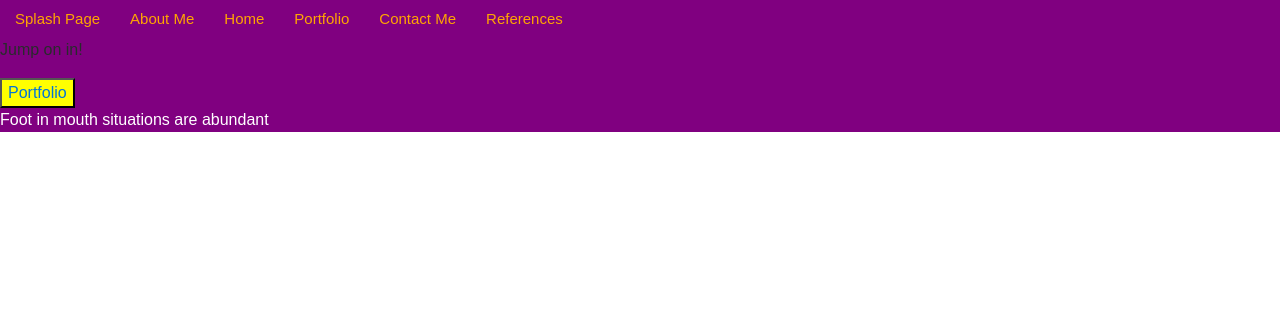
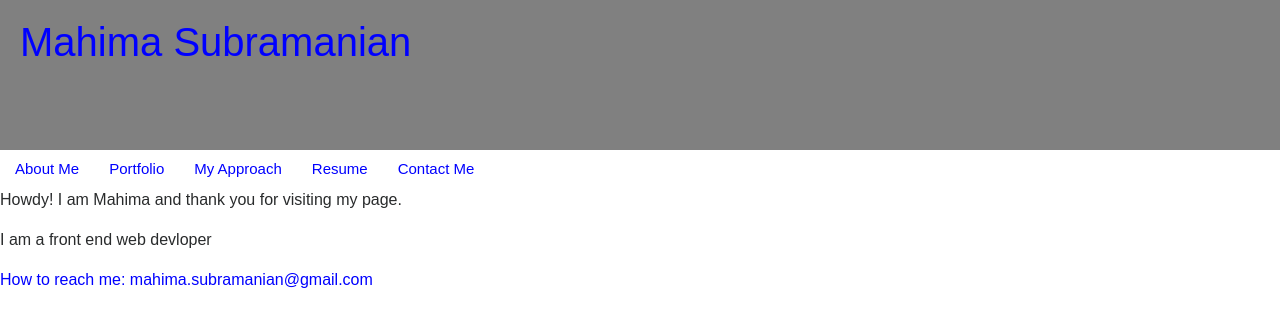
Before and after one commit to Smahima/smahima.github.io, a React (Create React App) app: page / in a window 1280 px wide. Shown: the top 326 px of the page. Built offline with nearby package versions, Linux system fonts and the light colour scheme.

Commit message:
changed color for header, nav bar, and footer

```diff
--- a/src/components/About.js
+++ /dev/null
@@ -1,13 +0,0 @@
-import React, { Component } from 'react';
-
-class About extends Component {
-  render() {
-     return (
-       <div>
-         <p>This is all about Me!</p>
-       </div>
-     );
-   }
- }
-
-export default About;
--- a/src/components/App.js
+++ b/src/components/App.js
@@ -1,17 +1,18 @@
 import React, { Component } from 'react';
 import { NavLink } from 'react-router-dom';
+import BaseLayout from './BaseLayout'
 
 class App extends Component {
   render() {
-    let button = {
-      backgroundColor: "yellow",
-      color: "black",
-    };
 
      return (
        <div>
-          <p>Jump on in!</p>
-          <button className="button" style={button}><NavLink to="/Portfolio">Portfolio</NavLink></button>
+
+        <div>
+        <p>Howdy! I am Mahima and thank you for visiting my page.</p>
+        <p>I am a front end web devloper</p></div>
+
+
        </div>
      );
    }
--- a/src/components/BaseLayout.js
+++ b/src/components/BaseLayout.js
@@ -4,31 +4,26 @@ import { NavLink } from 'react-router-dom';
 
 class BaseLayout extends Component {
   render() {
-    let navBar = {
-     color: "orange",
-
-   };
-   let boxStyle = {
-     backgroundColor: "purple",
-   };
-   let footer = {
-    color: "white",
-   };
-
 
     return (
-      <div className="box" style={boxStyle}>
 
-          <div className="navBar">
-          <NavLink activeClassName="selected" className="nav-link" exact to="/" style={navBar}>Splash Page</NavLink><NavLink activeClassName="selected" className="nav-link" to="/About" style={navBar}>About Me</NavLink>
-          <NavLink activeClassName="selected" className="nav-link" to="/Home" style={navBar}>Home</NavLink>
-          <NavLink activeClassName="selected" className="nav-link" to="/Portfolio" style={navBar}>Portfolio</NavLink>
-          <NavLink activeClassName="selected" className="nav-link" to="/Contacts" style={navBar}>Contact Me</NavLink>
-          <NavLink activeClassName="selected" className="nav-link" to="/References" style={navBar}>References</NavLink>
-          </div>
+      <div>
+
+       <div className="header">
+        <h1> Mahima Subramanian</h1>
+       </div>
+
+      <div className="nav">
+       <NavLink activeClassName="selected" className="nav-link" exact to="/">About Me</NavLink>
+       <NavLink activeClassName="selected" className="nav-link" to="/Portfolio">Portfolio</NavLink>
+       <NavLink activeClassName="selected" className="nav-link" to="/Processs">My Approach</NavLink>
+       <NavLink activeClassName="selected" className="nav-link" to="/Resume">Resume</NavLink>
+       <NavLink activeClassName="selected" className="nav-link" to="/Contact">Contact Me</NavLink>
+      </div>
         {this.props.children}
 
-        <footer className="footer" style={footer}>Foot in mouth situations are abundant</footer>
+        <div><footer className="footer">How to reach me: mahima.subramanian@gmail.com</footer></div>
+
       </div>
 
       );
--- a/src/components/Contacts.js
+++ b/src/components/Contact.js
@@ -3,7 +3,7 @@ import { NavLink } from 'react-router-dom';
 import Mailto from 'react-mailto';
 
 
-class Contacts extends Component {
+export default class Contact extends Component {
   render() {
 
      return (
@@ -16,7 +16,3 @@ class Contacts extends Component {
      );
   }
 }
-
-
-
-export default Contacts;
--- a/src/components/Home.js
+++ /dev/null
@@ -1,21 +0,0 @@
-import React, { Component } from 'react';
-import { NavLink } from 'react-router-dom';
-
-class Home extends Component {
-  render() {
-    let button = {
-      backgroundColor: "yellow",
-      color: "black",
-    };
-
-     return (
-       <div>
-         <p>A home page seems redundant</p>
-         <button className="button" style={button}><NavLink to="/Portfolio">Portfolio</NavLink></button>
-       </div>
-     );
-   }
- }
-
-
-export default Home;
--- a/src/components/Portfolio.js
+++ b/src/components/Portfolio.js
@@ -4,14 +4,11 @@ import { Link } from 'react-router-dom';
 class Portfolio extends Component {
 
   render() {
-    let button = {
-      backgroundColor: "yellow",
-      color: "black",
-    };
+
      return (
        <div>
          <p>Projects</p>
-         <button className="button" style={button}><Link to="/Home">Home</Link></button>
+         <Link to="/">About Me</Link>
        </div>
      );
    }
--- /dev/null
+++ b/src/components/Process.js
@@ -0,0 +1,15 @@
+import React, { Component } from 'react';
+import { NavLink } from 'react-router-dom';
+
+
+export default class Process extends Component {
+  render() {
+
+     return (
+
+        <div>Howdy! I am Mahima and thank you for visiting my page.</div>
+
+
+     );
+   }
+ }
--- a/src/components/References.js
+++ /dev/null
@@ -1,19 +0,0 @@
-import React, { Component } from 'react';
-import { NavLink } from 'react-router-dom';
-import Mailto from 'react-mailto';
-
-class References extends Component {
-  render() {
-
-     return (
-       <div>
-         <p><a href="http://gameofthrones.wikia.com/wiki/Daenerys_Targaryen" to="/gameofthrones">Mother of Dragons</a></p>
-         <p><a href="http://pixar.wikia.com/wiki/Dory" to="/dory">Dory</a></p>
-         <Mailto email="mahima.subramanian@gmail.com" obfuscate={true}>Mira Shava, former manager</Mailto>
-       </div>
-     );
-  }
-}
-
-
-export default References;
--- /dev/null
+++ b/src/components/Resume.js
@@ -0,0 +1,16 @@
+import React, { Component } from 'react';
+import { NavLink } from 'react-router-dom';
+
+
+export default  class Resume extends Component {
+  render() {
+
+     return (
+       <div>
+       <p>resume goes here</p>
+
+
+       </div>
+     );
+   }
+ }
--- a/src/index.js
+++ b/src/index.js
@@ -4,13 +4,12 @@ import './styles/index.css';
 import './styles/App.css';
 import registerServiceWorker from './registerServiceWorker';
 import {BrowserRouter, Route, Switch} from 'react-router-dom';
-import About from './components/About';
 import App from './components/App';
 import BaseLayout from './components/BaseLayout';
-import Contacts from './components/Contacts';
-import Home from './components/Home';
+import Contact from './components/Contact';
 import Portfolio from './components/Portfolio';
-import References from './components/References';
+import Process from './components/Process';
+import Resume from './components/Resume';
 
 
 ReactDOM.render(
@@ -18,11 +17,10 @@ ReactDOM.render(
   <BaseLayout>
     <Switch>
       <Route exact path="/" component={App} />
-      <Route path="/about" component={About}/>
-      <Route path="/home" component={Home} />
       <Route path="/portfolio" component={Portfolio} />
-      <Route path="/contacts" component={Contacts}/>
-      <Route path="/references" component={References}/>
+      <Route path="/process" component={Process}/>
+      <Route path="/resume" component={Resume}/>
+      <Route path="/contact" component={Contact}/>
     </Switch>
     </BaseLayout>
   </BrowserRouter>
--- a/src/styles/App.css
+++ b/src/styles/App.css
@@ -3,12 +3,12 @@
 
 }
 
-.navBar {
+.nav {
   display: flex;
 }
 
 .nav-link {
-  color: #2d4f1c;
+  color: blue;
   text-decoration: none;
   font-size: 15px;
 }
@@ -19,11 +19,15 @@
   height: 80px;
 }
 
-.App-header {
-  background-color: #222;
+.header {
+  background-color: grey;
   height: 150px;
   padding: 20px;
-  color: white;
+  color:  blue;
+}
+
+.footer {
+  color: blue;
 }
 
 .App-intro {
```
